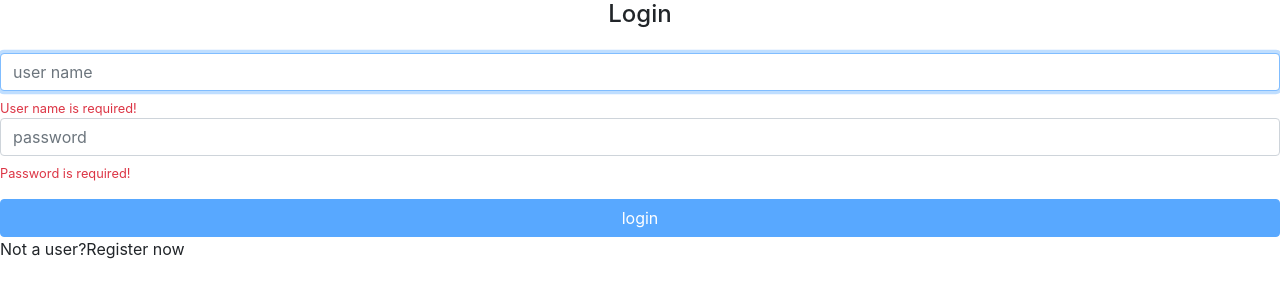
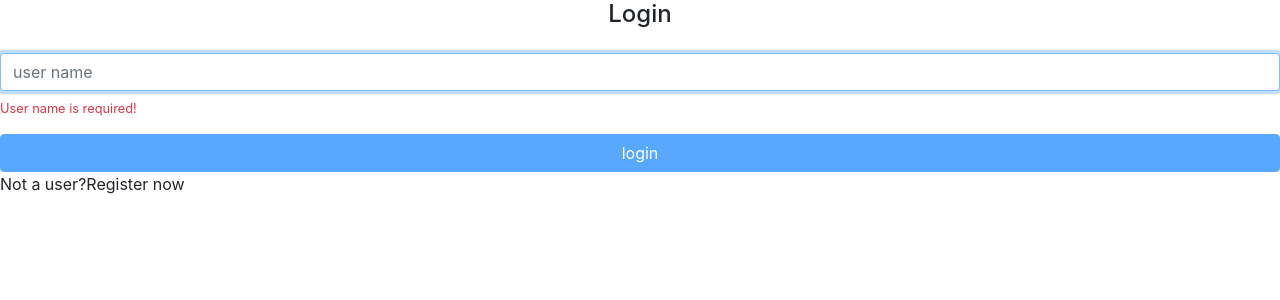
Before and after one commit to gabrielapiovezan/Angular-Project, an Angular app in the folder alurapic/: page / in a window 1280 px wide. Shown: the top 300 px of the page. Built offline with nearby package versions, Linux system fonts and the light colour scheme.

Commit message:
implemented function focus in input

```diff
--- a/alurapic/src/app/home/signin.component.html
+++ b/alurapic/src/app/home/signin.component.html
@@ -3,6 +3,7 @@
 <form [formGroup]="loginForm" class="form mt-4" (submit)="login()">
   <div class="form-group">
     <input
+      #userNameInput
       formControlName="userName"
       class="form-control"
       placeholder="user name"
@@ -11,18 +12,6 @@
     <ap-vmessage
       *ngIf="loginForm.get('userName').errors?.required"
       text="User name is required!"
-    >
-    </ap-vmessage>
-
-    <input
-      formControlName="password"
-      type="password"
-      class="form-control"
-      placeholder="password"
-    />
-    <ap-vmessage
-      *ngIf="loginForm.get('password').errors?.required"
-      text="Password is required!"
     >
     </ap-vmessage>
   </div>
--- a/alurapic/src/app/home/signin.component.ts
+++ b/alurapic/src/app/home/signin.component.ts
@@ -1,4 +1,4 @@
-import { Component, OnInit } from "@angular/core";
+import { Component, ElementRef, OnInit, ViewChild } from "@angular/core";
 import { FormBuilder, FormGroup, Validators } from "@angular/forms";
 import { Router } from "@angular/router";
 import { AuthService } from "../core/auth.service";
@@ -8,6 +8,7 @@ import { AuthService } from "../core/auth.service";
 })
 export class SignInComponent implements OnInit {
   loginForm: FormGroup;
+  @ViewChild("userNameInput") userNameInput: ElementRef<HTMLInputElement>;
 
   constructor(
     private formBuilder: FormBuilder,
@@ -31,6 +32,8 @@ export class SignInComponent implements OnInit {
       (err) => {
         console.log(err);
         this.loginForm.reset();
+        this.userNameInput.nativeElement.focus();
+        alert("Invalid user name or password");
       }
     );
   }
```
